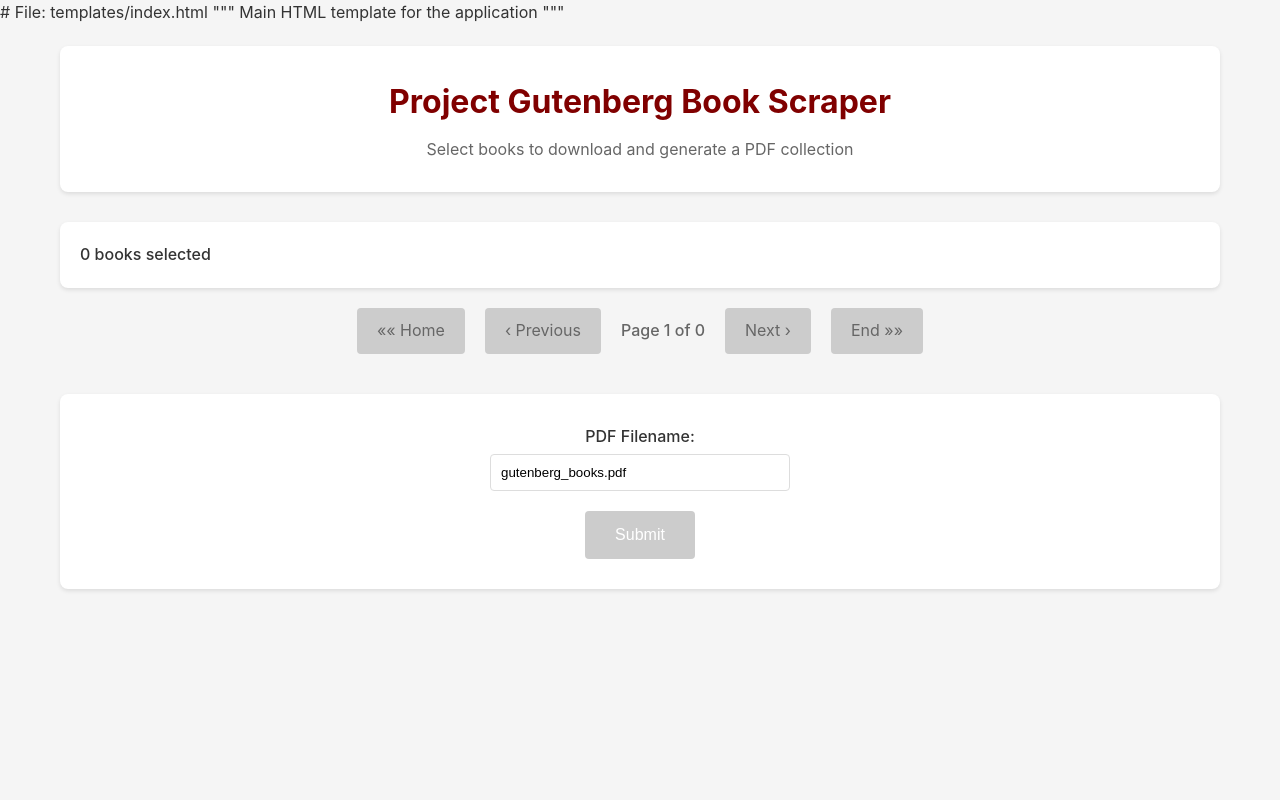
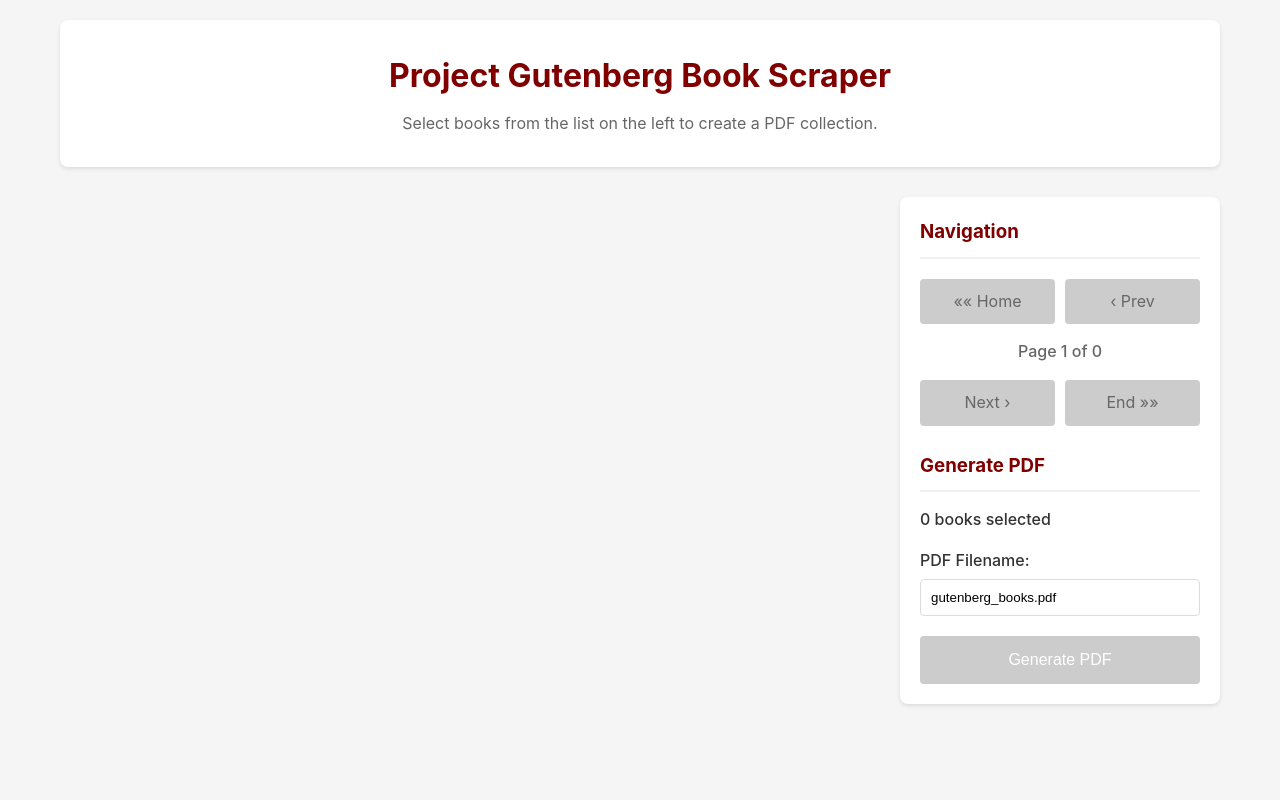
Before and after one commit to rhansoutlook/ghost-anthology, a Flask app: page / in a window 1280 px wide. Run offline with Flask 3, Linux system fonts and the light colour scheme.

Commit message:
git commit  -m "temporary cpmmit"

```diff
--- a/static/script.js
+++ b/static/script.js
@@ -1,72 +1,53 @@
-document.addEventListener('DOMContentLoaded', function () {
+document.addEventListener('DOMContentLoaded', function() {
     const checkboxes = document.querySelectorAll('.book-checkbox');
     const submitBtn = document.getElementById('submit-btn');
     const selectionCount = document.getElementById('selection-count');
-    const wordEstimate = document.getElementById('word-estimate');
+    const validationMessage = document.getElementById('validation-message'); // Our new message area
     const filenameInput = document.getElementById('filename');
     const loadingDiv = document.getElementById('loading');
 
-    // Update selection info
+    // Restore the full validation logic
     function updateSelectionInfo() {
         const selectedBoxes = document.querySelectorAll('.book-checkbox:checked');
-        const count = selectedBoxes.length;
-
-        let totalWords = 0;
-        selectedBoxes.forEach(checkbox => {
-            totalWords += parseInt(checkbox.dataset.words) || 0;
-        });
-
-        selectionCount.textContent = `${count} book${count !== 1 ? 's' : ''} selected`;
-
-        if (count > 0) {
-            wordEstimate.textContent = `~${totalWords.toLocaleString()} words estimated`;
-        } else {
-            wordEstimate.textContent = '';
-        }
-
-        // Validate selection
+        selectionCount.textContent = `${selectedBoxes.length} book${selectedBoxes.length !== 1 ? 's' : ''} selected`;
         validateSelection(selectedBoxes);
     }
 
-    // Validate selection against constraints
+    // This function calls the server to validate the user's selection
     function validateSelection(selectedBoxes) {
         const selectedIds = Array.from(selectedBoxes).map(cb => cb.value);
 
+        // Clear previous messages and disable button before validating
+        validationMessage.textContent = '';
         if (selectedIds.length === 0) {
             submitBtn.disabled = true;
             return;
         }
 
-        // Client-side validation
-        if (selectedIds.length > 10) {
-            submitBtn.disabled = true;
-            wordEstimate.textContent = 'Maximum 10 books allowed';
-            wordEstimate.style.color = '#c00';
-            return;
-        }
-
-        // Server-side validation
+        // Call the server-side validation API
         fetch('/api/validate_selection', {
             method: 'POST',
-            headers: {
-                'Content-Type': 'application/json',
-            },
+            headers: { 'Content-Type': 'application/json' },
             body: JSON.stringify({ selected_ids: selectedIds })
         })
         .then(response => response.json())
         .then(data => {
             if (data.valid) {
+                // If valid, enable the button and show useful info
                 submitBtn.disabled = false;
-                    wordEstimate.style.color = '#666';
+                validationMessage.style.color = '#333'; // Use normal text color
+                validationMessage.textContent = `~${data.estimated_words.toLocaleString()} words`;
             } else {
+                // If invalid, disable the button and show the reason
                 submitBtn.disabled = true;
-                    wordEstimate.textContent = data.reason;
-                    wordEstimate.style.color = '#c00';
+                validationMessage.style.color = '#c00'; // Use red error color
+                validationMessage.textContent = data.reason;
             }
         })
         .catch(error => {
             console.error('Validation error:', error);
             submitBtn.disabled = true;
+            validationMessage.textContent = 'Error during validation.';
         });
     }
 
@@ -76,29 +57,21 @@
     });
 
     // Handle form submission
-    submitBtn.addEventListener('click', function () {
+    submitBtn.addEventListener('click', function() {
         const selectedBoxes = document.querySelectorAll('.book-checkbox:checked');
         const selectedIds = Array.from(selectedBoxes).map(cb => cb.value);
         const filename = filenameInput.value.trim() || 'gutenberg_books.pdf';
 
-        if (selectedIds.length === 0) {
-            alert('Please select at least one book.');
-            return;
-        }
+        if (selectedIds.length === 0) { return; } // Should be disabled anyway
 
-        // Ensure filename ends with .pdf
         const finalFilename = filename.endsWith('.pdf') ? filename : filename + '.pdf';
 
-        // Show loading
         loadingDiv.classList.remove('hidden');
         submitBtn.disabled = true;
 
-        // Generate PDF
         fetch('/generate_pdf', {
             method: 'POST',
-            headers: {
-                'Content-Type': 'application/json',
-            },
+            headers: { 'Content-Type': 'application/json' },
             body: JSON.stringify({
                 selected_ids: selectedIds,
                 filename: finalFilename
@@ -106,12 +79,12 @@
         })
         .then(response => {
             if (!response.ok) {
-                    throw new Error('PDF generation failed');
+                // Try to get a specific error message from the server
+                return response.json().then(err => { throw new Error(err.error || 'PDF generation failed') });
             }
             return response.blob();
         })
         .then(blob => {
-                // Create download link
             const url = window.URL.createObjectURL(blob);
             const a = document.createElement('a');
             a.style.display = 'none';
@@ -122,28 +95,25 @@
             window.URL.revokeObjectURL(url);
             document.body.removeChild(a);
 
-                // Hide loading
             loadingDiv.classList.add('hidden');
-                submitBtn.disabled = false;
+            updateSelectionInfo(); // Re-validate the selection
         })
         .catch(error => {
             console.error('Error:', error);
-                alert('Error generating PDF. Please try again.');
+            alert(`Error generating PDF: ${error.message}`);
             loadingDiv.classList.add('hidden');
-                submitBtn.disabled = false;
+            updateSelectionInfo(); // Re-validate to re-enable button if possible
         });
     });
 
-    // Initialize
+    // Initialize on page load
     updateSelectionInfo();
 
-    // Add this to the end of static/script.js
-
-    // This function forcefully prevents clicks on any element with the 'disabled' class.
+    // This listener prevents clicks on any element with the 'disabled' class.
     document.addEventListener('click', function (event) {
         if (event.target.classList.contains('disabled')) {
             event.preventDefault();
             event.stopPropagation();
         }
-    }, true); // The 'true' at the end is important; it makes the rule fire early.
+    }, true);
 });
--- a/static/style.css
+++ b/static/style.css
@@ -267,3 +267,68 @@
     pointer-events: none !important;
     cursor: not-allowed !important;
 }
+
+/* === NEW LAYOUT STYLES === */
+
+/* 1. Main Grid Layout */
+.main-layout {
+    display: grid;
+    grid-template-columns: 1fr 320px; /* Left column flexible, right column fixed width */
+    gap: 30px; /* Space between the columns */
+    align-items: start; /* Align items to the top */
+}
+
+/* 2. Sidebar Styling */
+.sidebar {
+    position: sticky; /* This is the magic! */
+    top: 20px; /* Stick to the top with a 20px margin */
+    background: #ffffff;
+    border-radius: 8px;
+    box-shadow: 0 2px 4px rgba(0,0,0,0.1);
+    padding: 20px;
+}
+
+/* 3. Sections within the Sidebar */
+.sidebar-section {
+    width: 100%;
+    margin-bottom: 25px;
+}
+.sidebar-section:last-child {
+    margin-bottom: 0;
+}
+.sidebar-section h3 {
+    color: #800000;
+    margin-bottom: 15px;
+    border-bottom: 2px solid #f0f0f0;
+    padding-bottom: 10px;
+}
+
+/* 4. Adjustments for moved elements */
+.pagination {
+    display: grid; /* Use grid for a clean two-column button layout */
+    grid-template-columns: 1fr 1fr;
+    gap: 10px;
+}
+.page-info {
+    grid-column: 1 / -1; /* Make the page count span the full width */
+    margin: 5px 0;
+}
+.selection-info {
+    margin-bottom: 15px;
+    font-weight: 500;
+    color: #333;
+}
+
+/* Make the filename input and submit button full-width */
+.filename-input input,
+#submit-btn {
+    width: 100%;
+}
+
+/* Styling for the new validation message area in the sidebar */
+.validation-message {
+    font-size: 0.9em;
+    font-weight: 500;
+    margin-top: 10px;
+    color: #c00; /* Red color for errors */
+}
--- a/templates/index.html
+++ b/templates/index.html
@@ -1,7 +1,3 @@
-# File: templates/index.html
-"""
-Main HTML template for the application
-"""
 <!DOCTYPE html>
 <html lang="en">
 
@@ -9,51 +5,23 @@
     <meta charset="UTF-8">
     <meta name="viewport" content="width=device-width, initial-scale=1.0">
     <title>Project Gutenberg Book Scraper</title>
-    <link rel="stylesheet" href="{{ url_for('static', filename='style.css', v='1.1') }}">
+    <link rel="stylesheet" href="{{ url_for('static', filename='style.css', v='1.2') }}">
 </head>
 
 <body>
     <div class="container">
         <header>
             <h1>Project Gutenberg Book Scraper</h1>
-            <p>Select books to download and generate a PDF collection</p>
+            <p>Select books from the list on the left to create a PDF collection.</p>
         </header>
 
         {% if error %}
         <div class="error">{{ error }}</div>
         {% endif %}
 
-        <div class="controls">
-            <div class="selection-info">
-                <span id="selection-count">0 books selected</span>
-                <span id="word-estimate"></span>
-            </div>
-        </div>
-        <div class="pagination">
+        <div class="main-layout">
 
-            <a href="{{ url_for('index', page=1) }}" class="page-btn {% if not has_prev %}disabled{% endif %}">
-                «« Home
-            </a>
-
-            <a href="{{ url_for('index', page=current_page - 1) }}"
-                class="page-btn {% if not has_prev %}disabled{% endif %}">
-                ‹ Previous
-            </a>
-
-            <span class="page-info">Page {{ current_page }} of {{ total_pages }}</span>
-
-            <a href="{{ url_for('index', page=current_page + 1) }}"
-                class="page-btn {% if not has_next %}disabled{% endif %}">
-                Next ›
-            </a>
-
-            <a href="{{ url_for('index', page=total_pages) }}"
-                class="page-btn {% if not has_next %}disabled{% endif %}">
-                End »»
-            </a>
-
-        </div>
-
+            <main class="book-content">
                 <div class="book-list">
                     {% for book in books %}
                     <div class="book-item">
@@ -64,27 +32,47 @@
                                 <h3>{{ book.title }}</h3>
                                 <p class="author">by {{ book.author }}</p>
                                 <p class="downloads">Downloads: {{ book.download_count }}</p>
-                        <p class="word-count">~{{ book.estimated_words }} words</p>
                             </div>
                         </label>
                     </div>
                     {% endfor %}
                 </div>
+            </main>
 
-        {% if books %}
+            <aside class="sidebar">
 
-        {% endif %}
+                <div class="sidebar-section">
+                    <h3>Navigation</h3>
+                    <div class="pagination">
+                        <a href="{{ url_for('index', page=1) }}"
+                            class="page-btn {% if not has_prev %}disabled{% endif %}"> «« Home </a>
+                        <a href="{{ url_for('index', page=current_page - 1) }}"
+                            class="page-btn {% if not has_prev %}disabled{% endif %}"> ‹ Prev </a>
+                        <span class="page-info">Page {{ current_page }} of {{ total_pages }}</span>
+                        <a href="{{ url_for('index', page=current_page + 1) }}"
+                            class="page-btn {% if not has_next %}disabled{% endif %}"> Next › </a>
+                        <a href="{{ url_for('index', page=total_pages) }}"
+                            class="page-btn {% if not has_next %}disabled{% endif %}"> End »» </a>
+                    </div>
+                </div>
 
-        <div class="submit-section">
+                <div class="sidebar-section">
+                    <h3>Generate PDF</h3>
+                    <div class="selection-info">
+                        <span id="selection-count">0 books selected</span>
+                    </div>
+                    <div id="validation-message" class="validation-message"></div>
                     <div class="filename-input">
                         <label for="filename">PDF Filename:</label>
                         <input type="text" id="filename" value="gutenberg_books.pdf" placeholder="Enter filename">
                     </div>
-            <button id="submit-btn" disabled>Submit</button>
+                    <button id="submit-btn" disabled>Generate PDF</button>
+                    <div id="loading" class="loading hidden">
+                        <p>Generating PDF...</p>
+                    </div>
                 </div>
 
-        <div id="loading" class="loading hidden">
-            <p>Generating PDF... This may take a few minutes.</p>
+            </aside>
         </div>
     </div>
 
```
Lines whose indentation alone changed are shown as unchanged.
